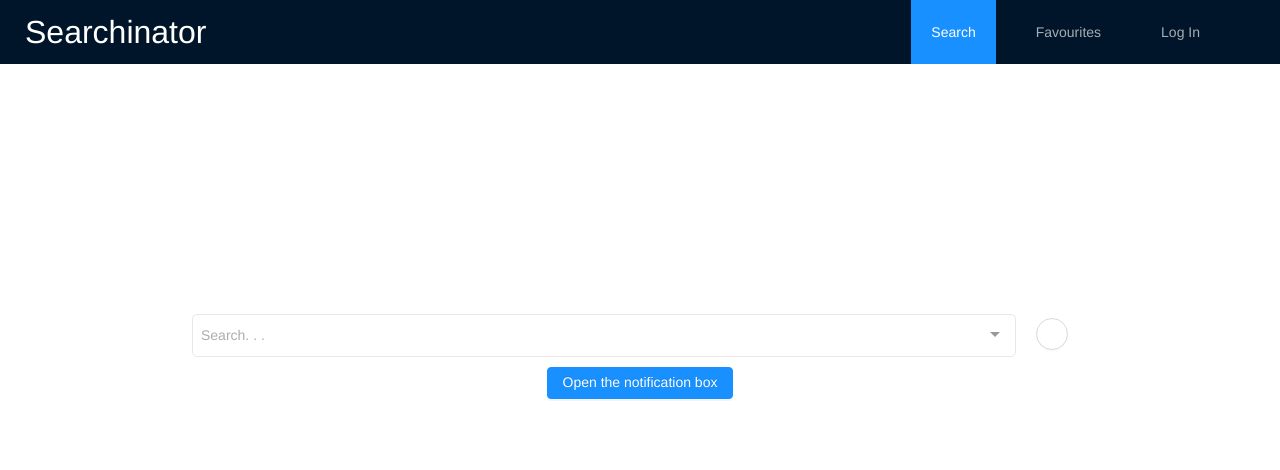
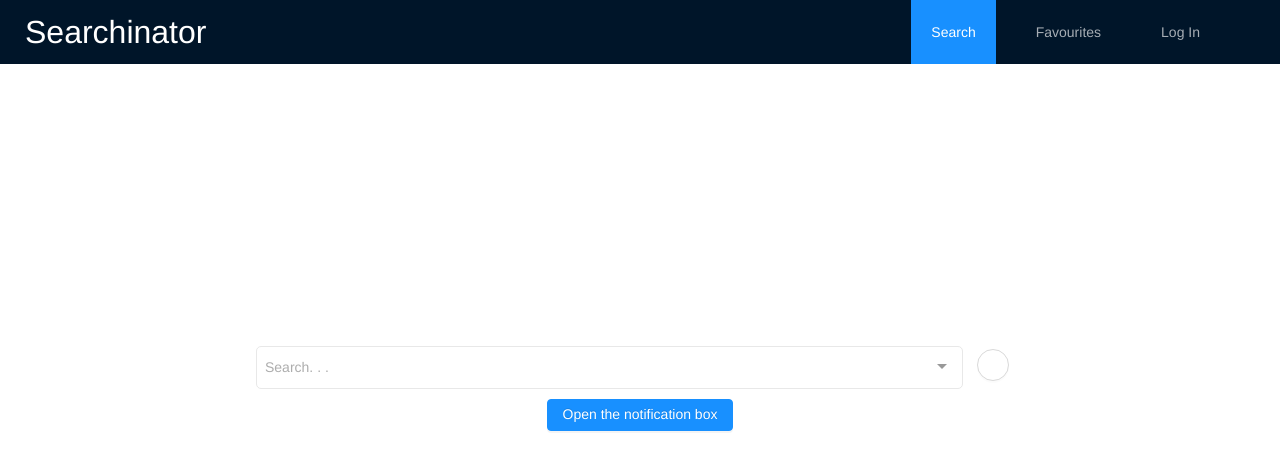
Before and after one commit to bringmetheclassesuo/Frontend, a Vue app: page / in a window 1280 px wide. Shown: the top 470 px of the page. Built offline with nearby package versions, Linux system fonts and the light colour scheme.

Commit message:
small ui changes

```diff
--- a/src/App.vue
+++ b/src/App.vue
@@ -1,17 +1,17 @@
 <template>
   <div id="app">
-    <HelloWorld msg="Welcome to Your Vue.js App"/>
+    <Search msg="Welcome to Your Vue.js App"/>
   </div>
 </template>
 
 <script>
-import HelloWorld from './components/Search.vue'
+import Search from './components/Search.vue'
 
 
 export default {
   name: 'app',
   components: {
-    HelloWorld
+    Search
   }
 }
 </script>
--- a/src/components/Search.vue
+++ b/src/components/Search.vue
@@ -19,8 +19,8 @@
       </a-layout-header>
     </div>
     <div class = "search">
-        <div>
-          <div style="padding-top: 35%">
+
+          <div style="padding-top: 45%">
             <multiselect
                     style="float: left; width: 92%;"
                     v-model="value" placeholder="Search. . ."
@@ -55,7 +55,7 @@
             <!--    <span> {{filters}}</span>-->
           </div>
           <a-button type="primary" @click="openNotification" style="margin: 10px">Open the notification box</a-button>
-          </div>
+
 
     </div>
   </div>
@@ -131,7 +131,7 @@ a {
   color: #42b983;
 }
   div.search{
-    width: 70%;
+    width: 60%;
     display: block;
     margin-left: auto;
     margin-right: auto;
--- a/src/main.js
+++ b/src/main.js
@@ -3,7 +3,7 @@ import Antd from 'ant-design-vue'
 import App from './App'
 import 'ant-design-vue/dist/antd.css'
 import Multiselect from 'vue-multiselect'
-
+import routes from './routes'
 // register globally
 Vue.component('multiselect', Multiselect)
 
```
